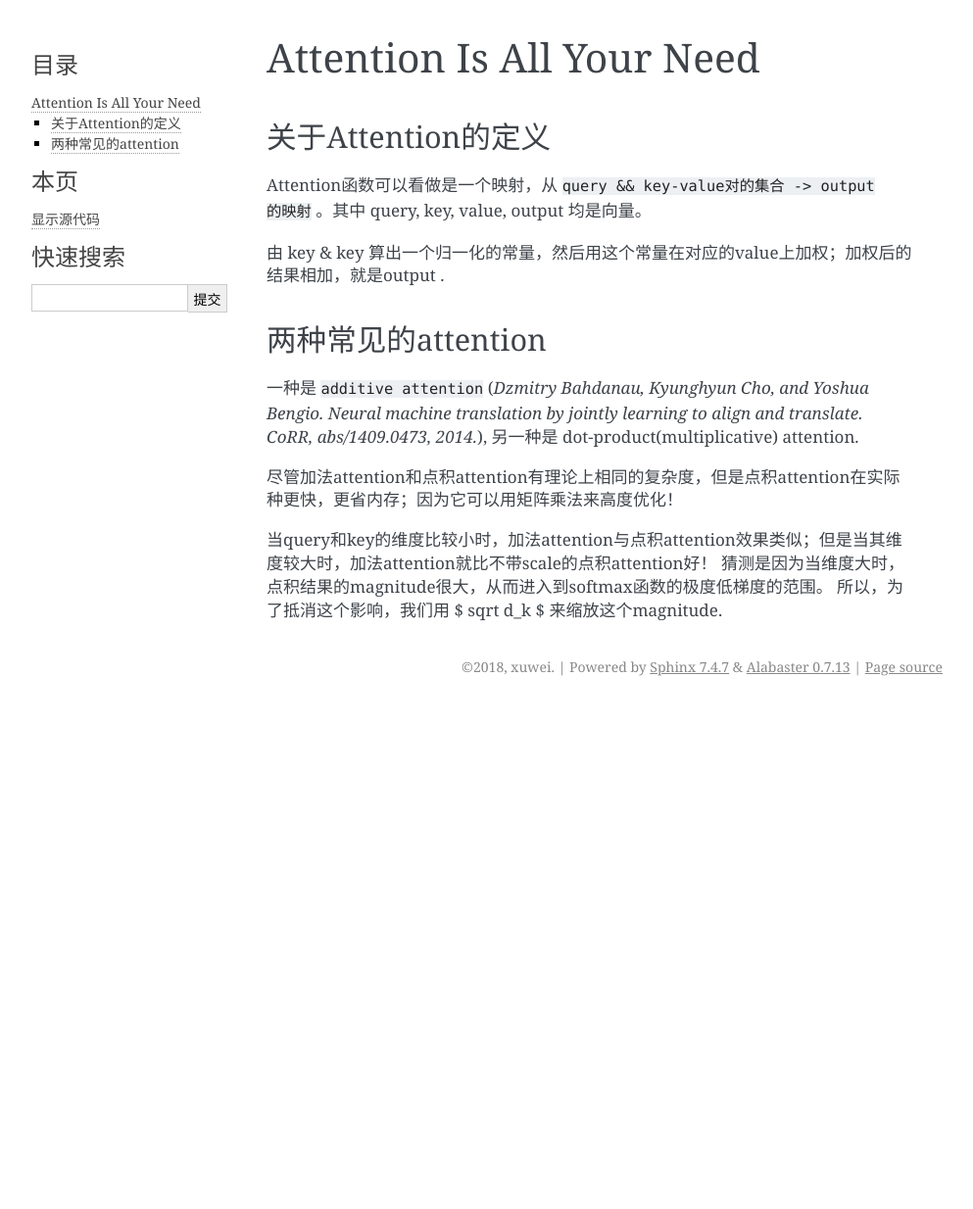
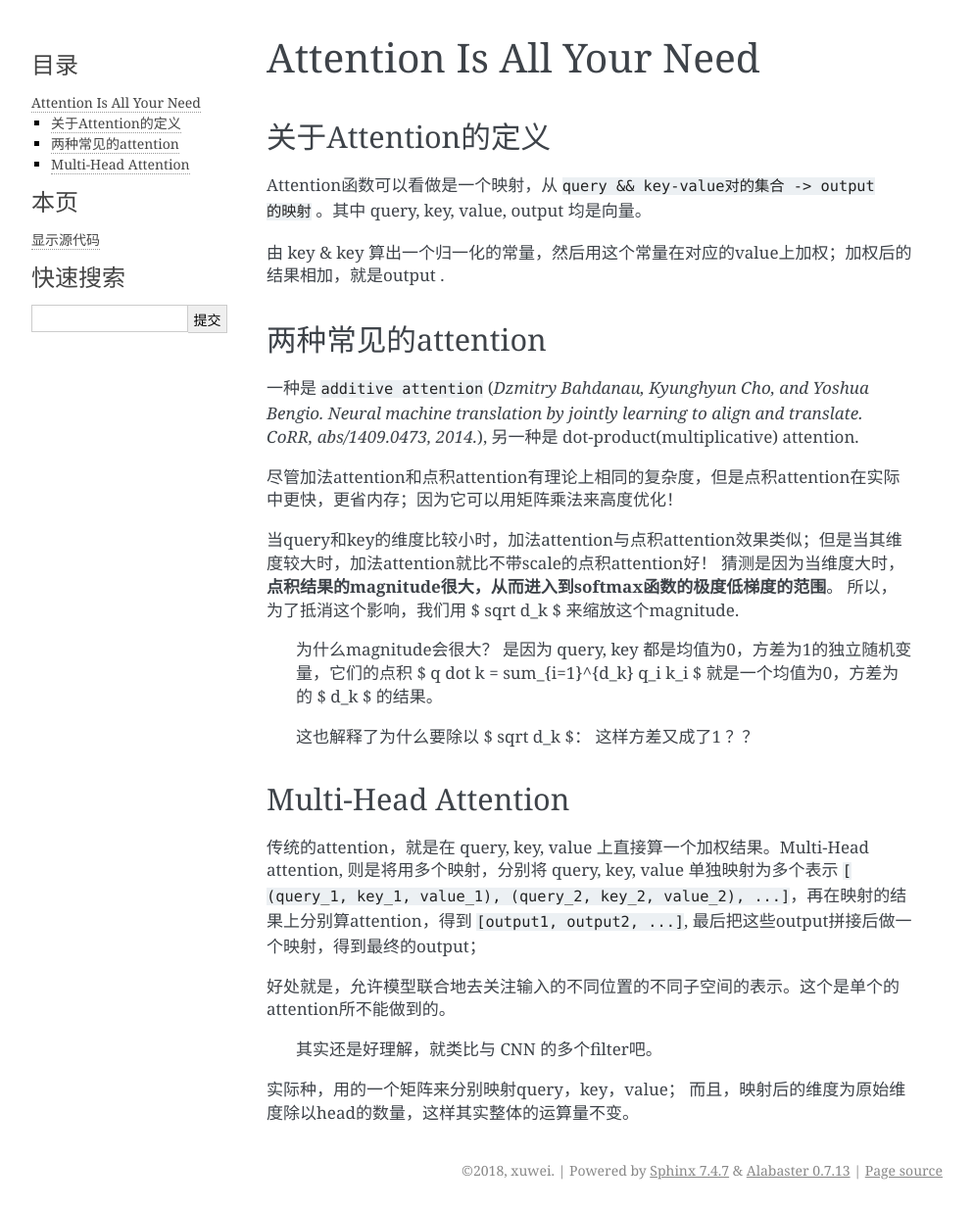
Before and after one commit to fseasy/paper-touching, a Sphinx documentation site: the page built from source/2018Q3/attention-is-all-your-need.rst, in a window 1280 px wide. Shown: the whole page at 98% size, without its empty margins (148-1141 px from the left). Built offline with Sphinx 7.4.7, drawn with Linux system fonts in a browser that asks for light colours; before the commit the page ends 900 px from its top, so only the background shows below that.

Commit message:
add multi-head

```diff
--- a/source/2018Q3/attention-is-all-your-need.rst
+++ b/source/2018Q3/attention-is-all-your-need.rst
@@ -15,8 +15,24 @@ Attention函数可以看做是一个映射，从 ``query && key-value对的集
 Neural machine translation by jointly learning to align and translate. CoRR, abs/1409.0473, 2014.*),
 另一种是 dot-product(multiplicative) attention.
 
-尽管加法attention和点积attention有理论上相同的复杂度，但是点积attention在实际种更快，更省内存；因为它可以用矩阵乘法来高度优化！
+尽管加法attention和点积attention有理论上相同的复杂度，但是点积attention在实际中更快，更省内存；因为它可以用矩阵乘法来高度优化！
 
 当query和key的维度比较小时，加法attention与点积attention效果类似；但是当其维度较大时，加法attention就比不带scale的点积attention好！
-猜测是因为当维度大时，点积结果的magnitude很大，从而进入到softmax函数的极度低梯度的范围。
+猜测是因为当维度大时，**点积结果的magnitude很大，从而进入到softmax函数的极度低梯度的范围**。
 所以，为了抵消这个影响，我们用 $ \sqrt d_k $ 来缩放这个magnitude.
+
+    为什么magnitude会很大？ 是因为 query, key 都是均值为0，方差为1的独立随机变量，它们的点积 $ q \dot k = \sum_{i=1}^{d_k} q_i k_i $ 就是一个均值为0，方差为 的 $ d_k $ 的结果。
+
+    这也解释了为什么要除以 $ \sqrt d_k $： 这样方差又成了1 ？？
+
+
+Multi-Head Attention
+++++++++++++++++++++++
+
+传统的attention，就是在 query, key, value 上直接算一个加权结果。Multi-Head attention, 则是将用多个映射，分别将 query, key, value 单独映射为多个表示 ``[ (query_1, key_1, value_1), (query_2, key_2, value_2), ...]``，再在映射的结果上分别算attention，得到 ``[output1, output2, ...]``, 最后把这些output拼接后做一个映射，得到最终的output；
+
+好处就是，允许模型联合地去关注输入的不同位置的不同子空间的表示。这个是单个的attention所不能做到的。
+
+    其实还是好理解，就类比与 CNN 的多个filter吧。
+
+实际种，用的一个矩阵来分别映射query，key，value； 而且，映射后的维度为原始维度除以head的数量，这样其实整体的运算量不变。
```
